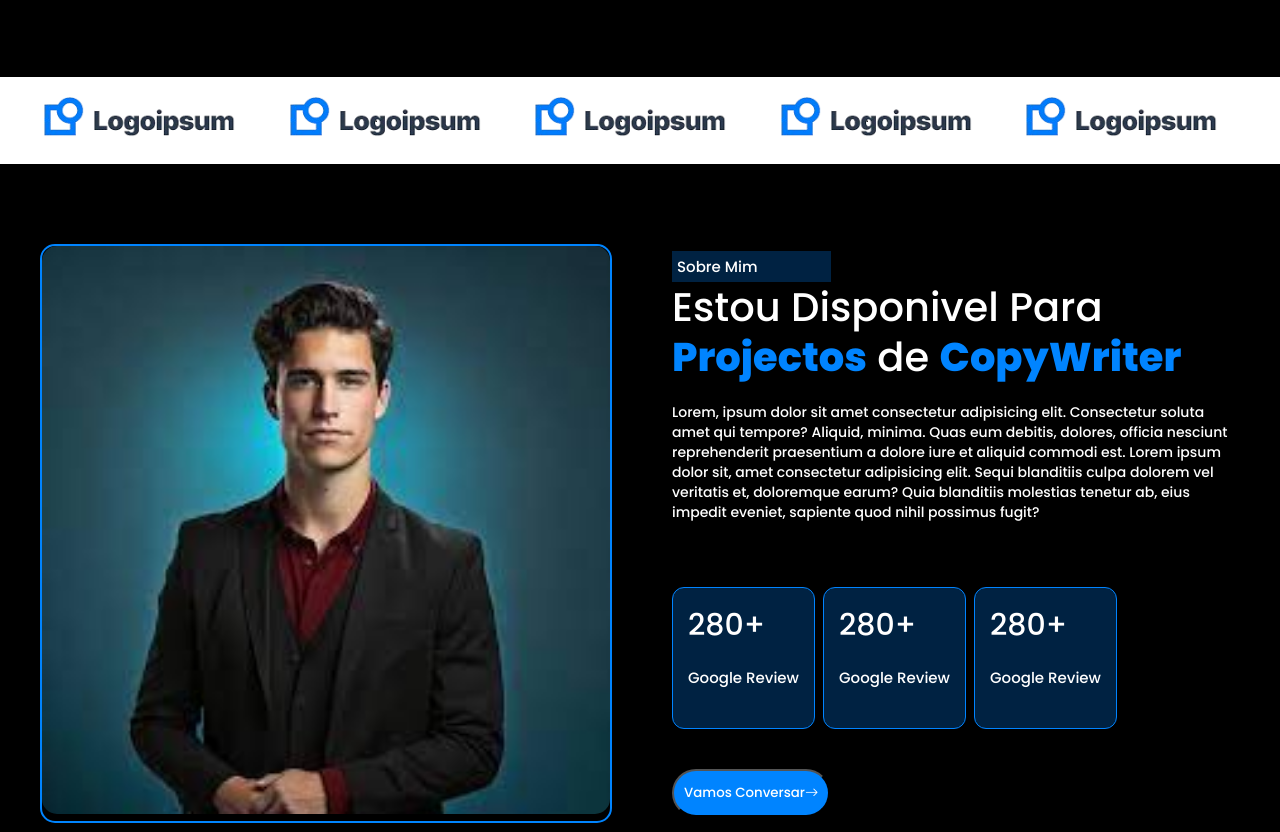
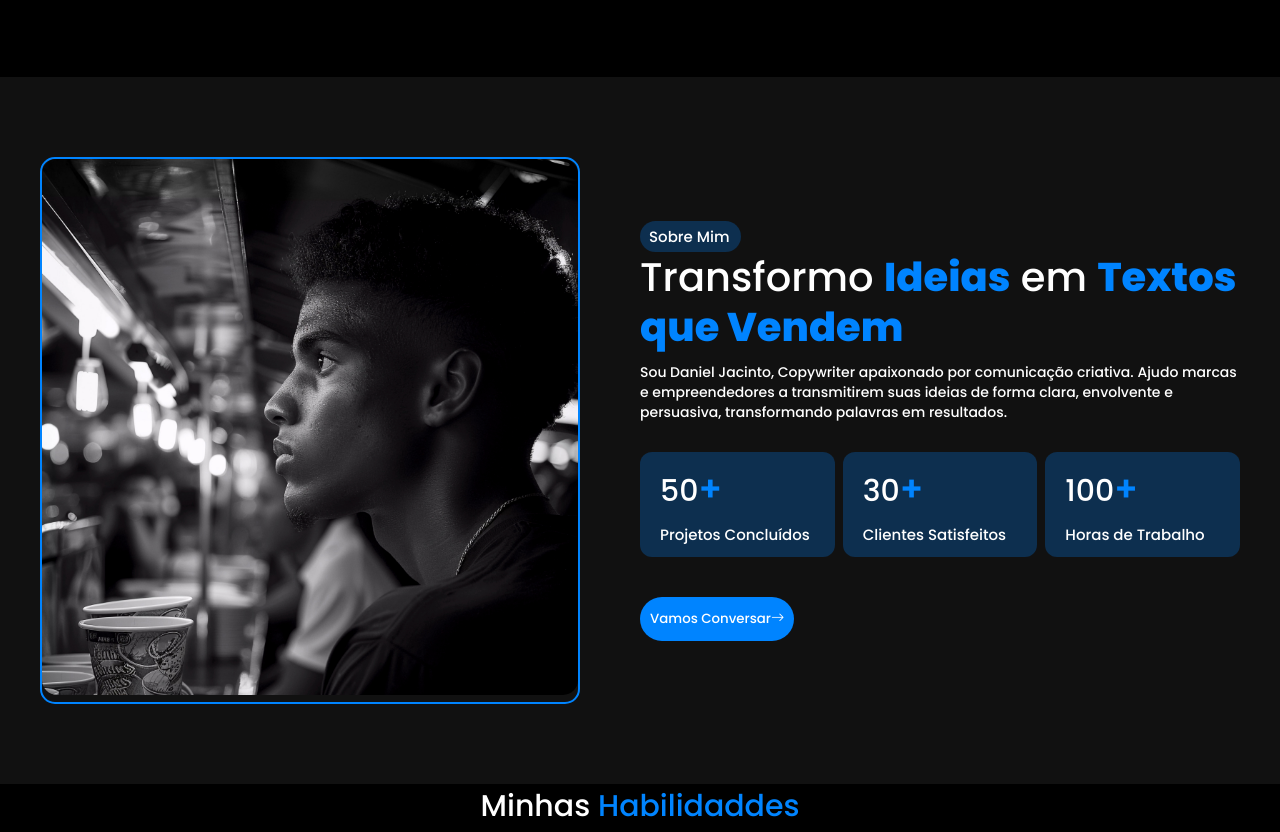
Before and after one commit to Graciel-Jacinto/Portfolio-Digital-danielJacinto, a plain HTML site: page index.html in a window 1280 px wide. Shown: the part 564-1396 px from the top of the page. Drawn offline with nearby package versions, Linux system fonts and the light colour scheme.

Commit message:
Segundo commit do Pf

```diff
--- a/index.html
+++ b/index.html
@@ -27,13 +27,14 @@
                 </ul>
             </div>
             <div class="NAVBOTAO">
-               <Button>Vamos Conversar ja<i class="bi bi-arrow-up-right"></i></Button>
+               <Button>Vamos Conversar Ja<i class="bi bi-arrow-up-right"></i></Button>
 
             </div>
         </div>
     </nav>
 
     <section>
+
         <div class="herosection">
             <div class="hero-detalis">
                 <h3>Daniel Jacinto</h3>
@@ -61,57 +62,37 @@
             </div>
         </div>
 
-        <div class="slide-brand">
-            <div class="slide">
-                <div class="brand">
-                    <img src="img/logoinspum.png" alt="">
-                </div>
-                <div class="brand">
-                    <img src="img/logoinspum.png" alt="">
-                </div>
-                <div class="brand">
-                    <img src="img/logoinspum.png" alt="">
-                </div>
-                <div class="brand">
-                    <img src="img/logoinspum.png" alt="">
-                </div>
-                <div class="brand">
-                    <img src="img/logoinspum.png" alt="">
-                </div>
-            </div>
-        </div>
+
         <div class="section-info">
             <div class="bio">
                 <div class="bio-img">
-                    <img src="img/perfil.jpeg" alt="">
+                    <img src="img/fotoperfil.jpg" alt="">
 
                 </div>
                 <div class="bio-info">
                     <h3 id="sobre-mim">Sobre Mim</h3>
-                    <h1>Estou Disponivel Para <span>Projectos</span> de <span>CopyWriter</span></h1>
+                  <h1>Transformo <span>Ideias</span> em <span>Textos que Vendem</span></h1>
 
-                    <p>Lorem, ipsum dolor sit amet consectetur adipisicing elit. Consectetur soluta amet qui tempore?
-                        Aliquid, minima. Quas eum debitis, dolores, officia nesciunt reprehenderit praesentium a dolore
-                        iure et aliquid commodi est.
-                        Lorem ipsum dolor sit, amet consectetur adipisicing elit. Sequi blanditiis culpa dolorem vel
-                        veritatis et, doloremque earum? Quia blanditiis molestias tenetur ab, eius impedit eveniet,
-                        sapiente quod nihil possimus fugit?
-                    </p>
+                 <p>Sou Daniel Jacinto, Copywriter apaixonado por comunicação criativa.
+Ajudo marcas e empreendedores a transmitirem suas ideias de forma clara, envolvente e persuasiva,
+transformando palavras em resultados.</p>
+
+
 
                     <div class="bio-cta">
                         <div class="numeros">
-                            <h3>280+</h3>
-                            <p>Google Review</p>
+                            <h3>50<span>+</span></h3>
+                            <p>Projetos Concluídos</p>
 
                         </div>
                         <div class="numeros">
-                            <h3>280+</h3>
-                            <p>Google Review</p>
+                            <h3>30<span>+</span></h3>
+                            <p>Clientes Satisfeitos</p>
 
                         </div>
                         <div class="numeros">
-                            <h3>280+</h3>
-                            <p>Google Review</p>
+                            <h3>100<span>+</span></h3>
+                            <p>Horas de Trabalho</p>
 
                         </div>
 
--- a/style.css
+++ b/style.css
@@ -79,6 +79,10 @@ body {
 }
 
 /*HEROSECTION*/
+.GERALSECTION{
+    background-color: #18181a;
+}
+
 .herosection {
     display: flex;
     margin: 0 auto;
@@ -95,6 +99,12 @@ body {
 
 .hero-imagem img {
     width: 100%;
+    animation: float 3s ease-in-out infinite;
+}
+@keyframes float{
+    0% {transform: translateY(0px);}
+    50%{transform: translateY(-10px);}
+    100%{ transform: translateY(0px);}
 }
 
 .hero-detalis {
@@ -172,29 +182,14 @@ body {
 }
 
 /*SECAO DE LOGOTIPOS*/
-.slide-brand {
-    display: flex;
-    margin: 0 auto;
-    background-color: #ffffff;
-    gap: 5px;
 
-}
 
-.slide {
-    display: flex;
-    width: 1200px;
-    margin: 0 auto;
-    gap: 20px;
-    justify-content: space-between;
-    padding: 20px 0px 20px 0px;
-}
-
-.slide img {
-    width: 90%;
-
-}
 
 /*SECAO DE BIO*/
+
+.section-info{
+    background-color:  #111111;
+}
 .bio {
     display: flex;
     align-items: center;
@@ -226,9 +221,10 @@ body {
 }
 
 .bio-info #sobre-mim {
-    background-color: #0084ff42;
-    width: 150px;
-    padding: 4px 4px 4px 5px;
+   background-color: #0084ff42;
+    border-radius: 80px;
+    width: 83px;
+     padding: 4px 9px 4px 9px;
     font-size: 15px;
 }
 
@@ -247,26 +243,31 @@ body {
 .bio-info p {
     line-height: 20px;
     font-size: 14px;
-    padding: 20px 0px 25px 0px;
+    padding: 10px 0px 10px 0px;
 }
 
 .bio-cta {
     display: flex;
     gap: 8px;
-    padding: 40px 0px 40px 0px;
+    padding: 20px 0px 40px 0px;
 }
 
 .numeros {
     display: flex;
     flex-direction: column;
-    border: 1px solid #0084ff;
-    padding: 15px;
+    width: 200px;
+    padding: 10px 0px 2px 20px;
     background-color: #0084ff42;
     border-radius: 12px;
     justify-content: space-between;
     align-items: start;
 }
 
+.numeros span{
+    color: #0084ff;
+    font-size: 35px;
+    font-weight: 600;
+}
 .numeros h3 {
     font-size: 30px;
 }
@@ -279,6 +280,7 @@ body {
     background-color: #0084ff;
     color: white;
     border-radius: 60px;
+    border: #0084ff;
     padding: 12px 10px 12px 10px;
 }
 
@@ -312,7 +314,7 @@ body {
 .skills {
     text-align: start;
     width: 400px;
-    background-color: #0084ff;
+    background-color: #0084ff42;
     padding: 40px 40px 40px 40px;
 }
 
@@ -324,6 +326,7 @@ body {
 .skills i {
     font-size: 160%;
 }
+/*Barra de Progresso*/
 
 /*AREA DE projectos*/
 .Portifolio {
```
Also changed, not shown: img/PERIFIL.jpg (added), img/fotoperfil.jpg (added).
